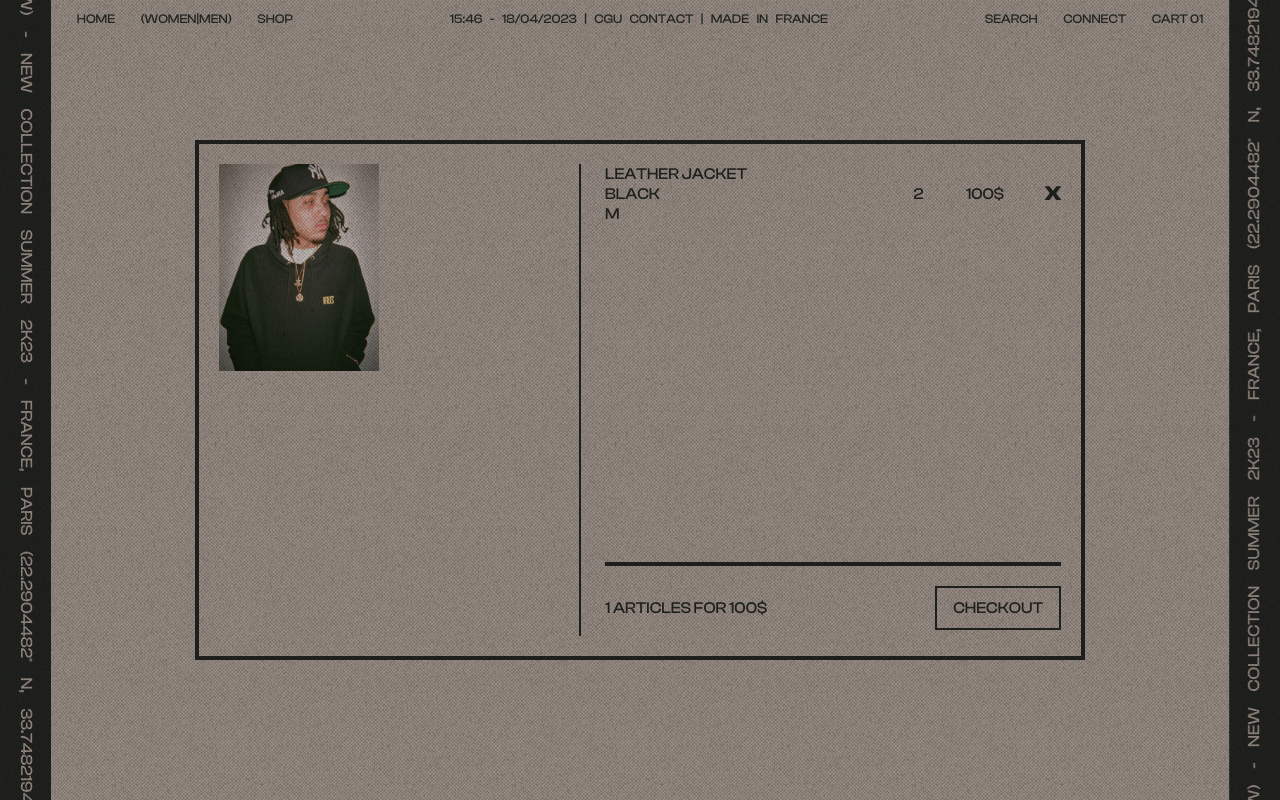
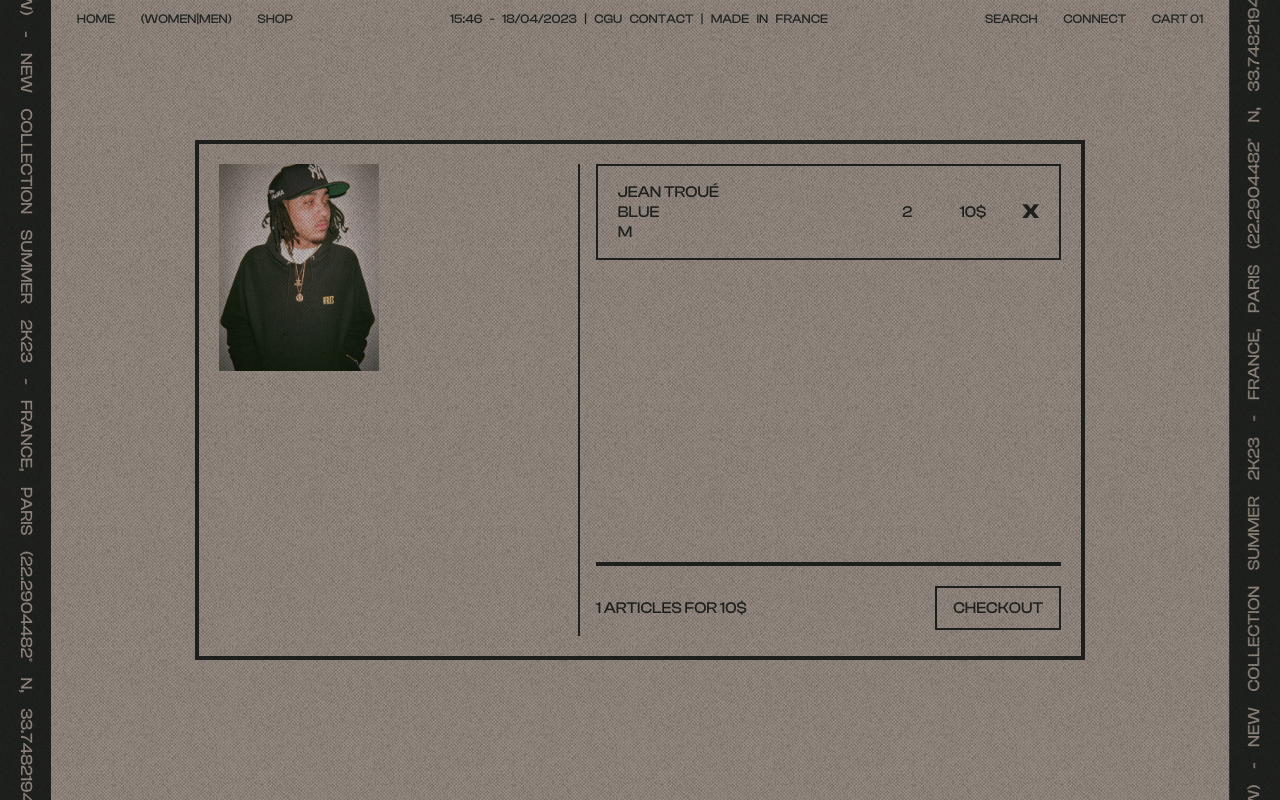
Before and after one commit to Mind-thatsall/e-commerce-react, a React (Vite) app: page /cart in a window 1280 px wide. Built offline with nearby package versions, Linux system fonts and the light colour scheme; data requests are answered from the project's data file; a web font is replaced by a local one.

Commit message:
Added: Feedback when clicking on the '+' button to add articles to the cart

```diff
--- a/src/components/ArticleCart.jsx
+++ b/src/components/ArticleCart.jsx
@@ -2,17 +2,17 @@ import React from "react";
 
 const ArticleCart = ({ removeFromCart, ...item }) => {
   return (
-    <div className="grid grid-cols-8 w-full items-center">
+    <div className="grid items-center w-full grid-cols-8 border-2 border-[#222421] py-4 px-5">
       <span className="leading-[20px] col-start-1 col-end-5">
         <p className="uppercase">{item.name}</p>
         <p className="uppercase">{item.color}</p>
         <p>M</p>
       </span>
-      <p className="justify-self-center col-start-6 col-end-7">2</p>
-      <p className="justify-self-end col-start-7 col-end-8">{item.price}$</p>
+      <p className="col-start-6 col-end-7 justify-self-center">2</p>
+      <p className="col-start-7 col-end-8 justify-self-end">{item.price}$</p>
       <button
         type=""
-        className="justify-self-end text-[1.6vw]"
+        className="justify-self-end text-[1.6vw] active:scale-75 transition-transform"
         style={{ fontFamily: "ClashDisplay-Bold" }}
         onClick={() => removeFromCart(item.id)}
       >
--- a/src/components/Card.jsx
+++ b/src/components/Card.jsx
@@ -20,13 +20,13 @@ const Card = ({ addToCartMutation, ...article }) => {
             {article.price}$
           </p>
         </div>
-        <p
-          className="text-[12vw] pr-[0.5vw] md:pr-0 md:text-[7vw] lg:text-[6vw] leading-[4vw] hover:cursor-pointer"
+        <button
+          className="text-[12vw] pr-[0.5vw] md:pr-0 md:text-[7vw] lg:text-[6vw] leading-[4vw] hover:cursor-pointer active:scale-75 transition-transform"
           style={{ fontFamily: "ClashDisplay-Light" }}
           onClick={() => addToCartMutation(article)}
         >
           +
-        </p>
+        </button>
       </div>
     </div>
   );
--- a/src/db/db.json
+++ b/src/db/db.json
@@ -1,14 +1,14 @@
 {
   "cart": [
     {
-      "id": "Ae28e282134",
-      "name": "Leather Jacket",
+      "id": "Ae28e282131",
+      "name": "Jean troué",
       "description": "lorem ipsum dolor sit amet, consectetur adipiscing elit, sed do eiusmod tempor incidid",
-      "color": "Black",
-      "price": 100,
-      "gender": "male",
-      "rate": 2,
-      "categories": "Vest",
+      "color": "Blue",
+      "price": 10,
+      "rate": 3,
+      "gender": "mixed",
+      "categories": "Jeans",
       "image": "@/assets/images/men.jpg",
       "availableSizes": [
         {
@@ -16,7 +16,7 @@
           "quantity": 10
         },
         {
-          "size": "M",
+          "size": "XS",
           "quantity": 10
         },
         {
--- a/src/views/Cart.jsx
+++ b/src/views/Cart.jsx
@@ -15,13 +15,13 @@ const Cart = ({ items, removeFromCart }) => {
   return (
     <div className="h-screen px-[4vw] md:px-[6vw] lg:px-[4vw] flex justify-center items-center text-[#222421]">
       <div
-        className="w-[890px] h-[65vh] bg-[#9F948B] border-[4px] border-[#222421] p-[20px] flex gap-6"
+        className="w-[890px] h-[65vh] bg-[#9F948B] border-[4px] border-[#222421] p-[20px] flex gap-4"
         style={{ fontFamily: "ClashDisplay-Medium" }}
       >
         {items && items.length > 0 ? (
           <>
             <div className="hide-scroll hidden lg:block w-[620px] h-full lg:overflow-auto">
-              <div className="grid grid-cols-2 h-fit w-full grid-flow-row gap-3">
+              <div className="grid w-full grid-flow-row grid-cols-2 gap-3 h-fit">
                 {items.map((item) => (
                   <img
                     key={item.id}
@@ -35,7 +35,7 @@ const Cart = ({ items, removeFromCart }) => {
               </div>
             </div>
             <span className="w-1 h-full bg-[#222421] hidden lg:block"></span>
-            <div className="w-full flex flex-col gap-5">
+            <div className="flex flex-col w-full gap-5">
               <div className="hide-scroll w-full h-[80%] overflow-auto flex flex-col gap-5">
                 {items.map((item) => (
                   <ArticleCart
@@ -46,7 +46,7 @@ const Cart = ({ items, removeFromCart }) => {
                 ))}
               </div>
               <span className="w-full h-1 bg-[#222421]"></span>
-              <div className="flex justify-between items-center">
+              <div className="flex items-center justify-between">
                 <p>
                   {items.length} ARTICLES FOR {calculateTotal(items)}$
                 </p>
@@ -60,7 +60,7 @@ const Cart = ({ items, removeFromCart }) => {
             </div>
           </>
         ) : (
-          <div className="w-full h-full flex justify-center items-center">
+          <div className="flex items-center justify-center w-full h-full">
             <p className="w-[260px] text-center">
               NO ITEMS WERE FOUND, START GETTING SOME AT THE{" "}
               <Link
```
